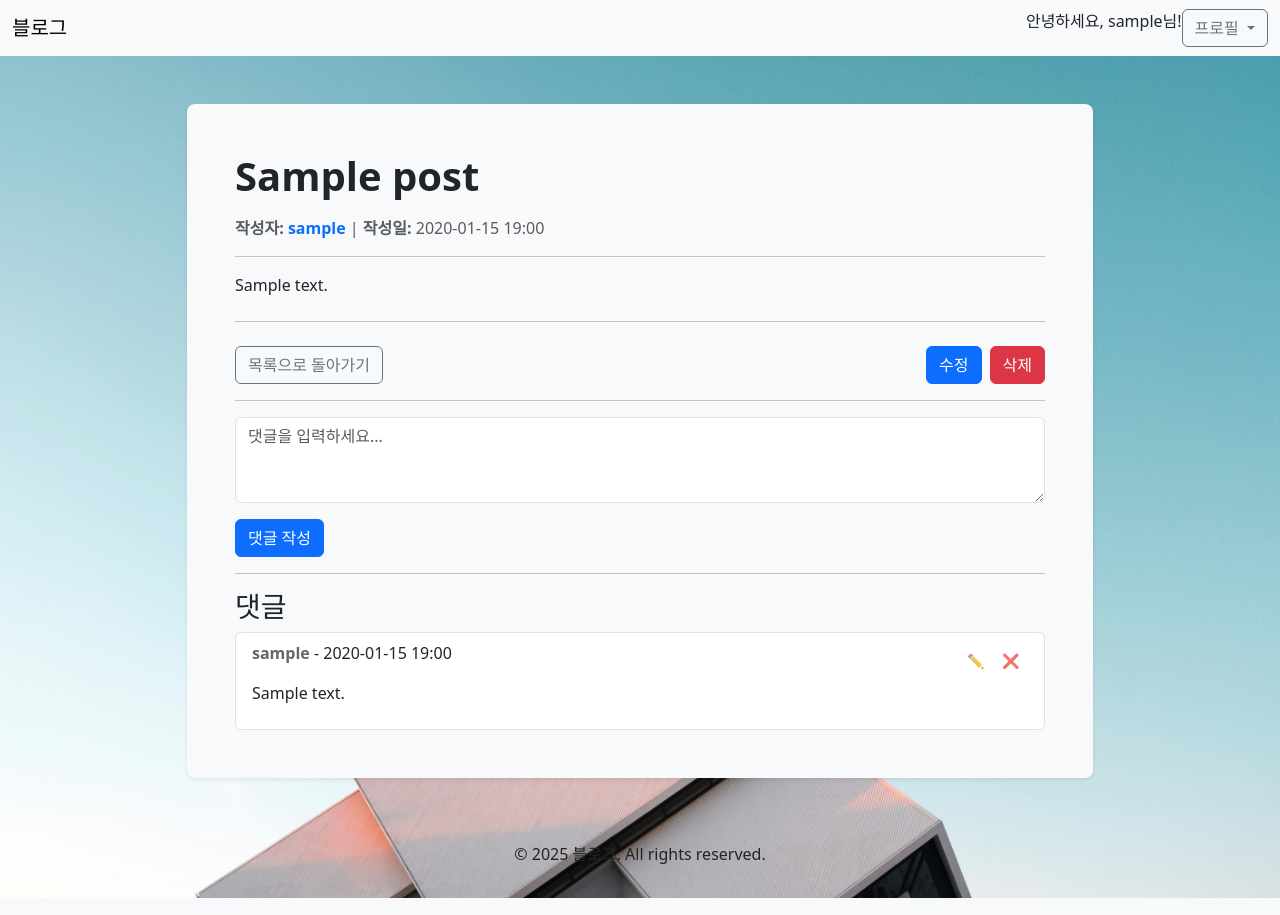
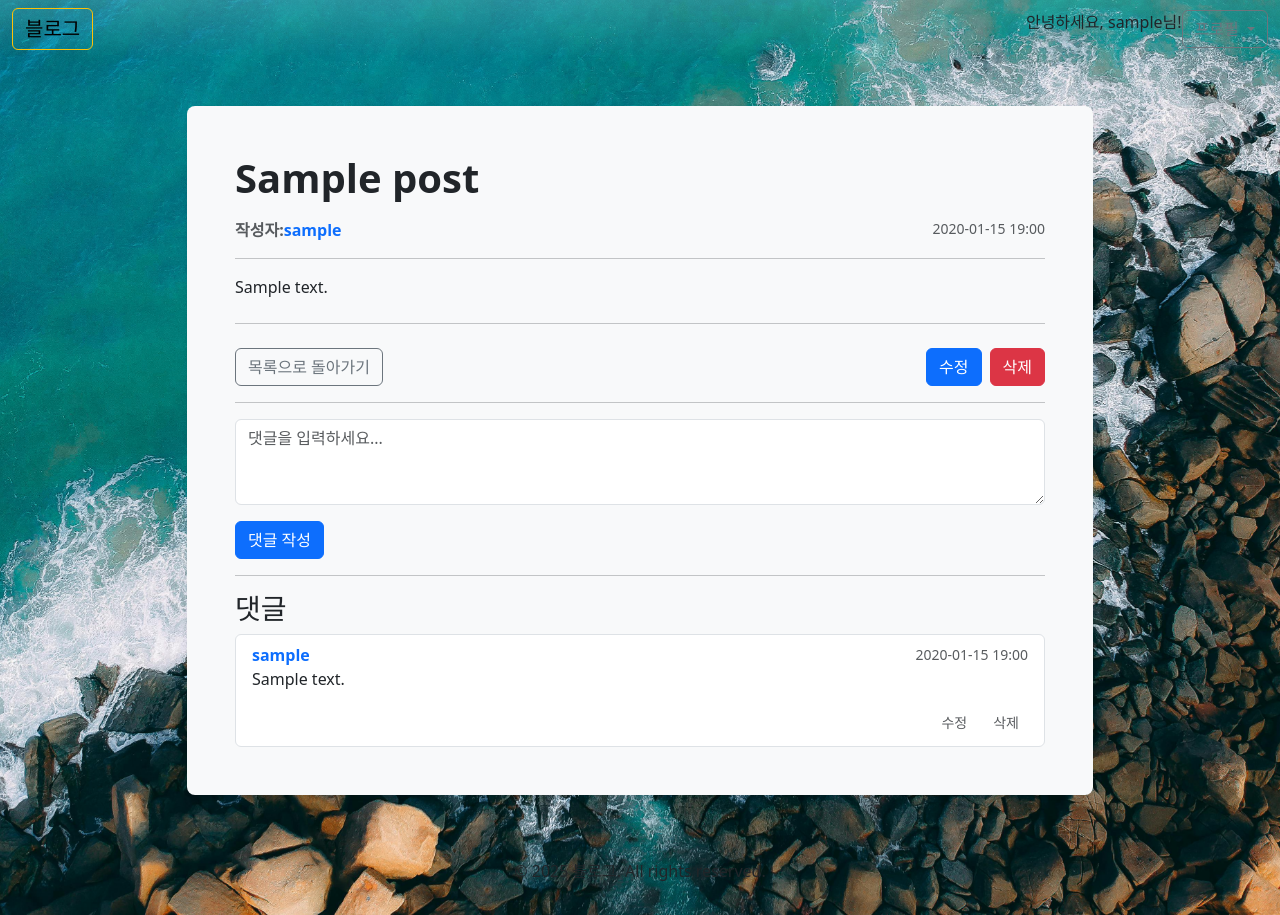
Before and after one commit to devSeyong/Django_blog, a Django app: page /post/1/ in a window 1280 px wide. Run offline with Django 5.2, Linux system fonts and the light colour scheme; a user stored in the database is signed in; tables that the repository leaves empty hold one stand-in row (values such as "Sample post"); some libraries are stand-ins or nearby versions.

Commit message:
Completed blog project

```diff
--- a/blog/templates/blog/post_detail.html
+++ b/blog/templates/blog/post_detail.html
@@ -7,7 +7,7 @@
             <div class="bg-light p-5 rounded-3 shadow-sm">
                 <h1 class="fw-bold mb-3">{{ post.title }}</h1>
 
-                <p class="text-muted">
+                <p class="text-muted d-flex justify-content-between">
                     <strong>작성자:</strong>
                     {% if post.author %}
                         <a href="{% url 'user_profile' post.author.pk %}" class="text-decoration-none fw-bold">
@@ -16,7 +16,7 @@
                     {% else %}
                         <span class="text-muted">알 수 없음</span>
                     {% endif %}
-                    | <strong>작성일:</strong> {{ post.created_at|date:"Y-m-d H:i" }}
+                    <small class="text-muted ms-auto">{{ post.created_at|date:"Y-m-d H:i" }}</small>
                 </p>
                 <hr>
                 <p class="fs-5">{{ post.content|linebreaks }}</p>
@@ -51,23 +51,30 @@
                     {% for comment in post.comments.all %}
                         <li class="list-group-item" id="comment-{{ comment.id }}">
                             <div class="d-flex justify-content-between align-items-center">
-                                <p><strong><a href="{% url 'user_profile' comment.author.pk %}" class="text-decoration-none fw-bold">
+                                <strong>
+                                    <a href="{% url 'user_profile' comment.author.pk %}" class="text-decoration-none fw-bold">
                                         {{ comment.author.username }}
-                                </a></strong> - {{ comment.created_at|date:"Y-m-d H:i" }}</p>
+                                    </a>
+                                </strong>
+                                <small class="text-muted ms-auto">{{ comment.created_at|date:"Y-m-d H:i" }}</small>
+                            </div>
+
+                            <!-- 기존 댓글 내용 -->
+                            <p id="comment-content-{{ comment.id }}">{{ comment.content }}</p>
+
+                            <!-- ✅ 수정 및 삭제 버튼 추가 -->
                             {% if comment.author == user %}
-                                <div class="d-flex">
-                                    <button class="btn btn-sm text-muted edit-btn" data-comment-id="{{ comment.id }}">✏️</button>
-                                    <button class="btn btn-sm text-muted delete-btn" data-comment-id="{{ comment.id }}">❌</button>
+                            <div class="d-flex justify-content-end mt-1">
+                                <button class="btn btn-sm text-muted edit-btn me-2" data-comment-id="{{ comment.id }}">수정</button>
+                                <button class="btn btn-sm text-muted delete-btn" data-comment-id="{{ comment.id }}">삭제</button>
                             </div>
-                                {% endif %}
-                            </div>
-                            <p id="comment-content-{{ comment.id }}">{{ comment.content }}</p>
-                            {% if comment.author == user %}
+
+                            <!-- ✅ 댓글 수정 창 -->
                             <div class="edit-form d-none mt-2 w-100" id="edit-form-{{ comment.id }}">
-                                <textarea class="form-control mb-2" id="edit-content-{{ comment.id }}" rows="4">{{ comment.content }}</textarea>
+                                <textarea class="form-control mb-2" id="edit-content-{{ comment.id }}" rows="3">{{ comment.content }}</textarea>
                                 <div class="d-flex justify-content-start mt-1">
-                                    <button class="btn btn-sm text-muted save-edit-btn" data-comment-id="{{ comment.id }}">저장</button>
-                                    <button class="btn btn-sm text-muted cancel-edit-btn" data-comment-id="{{ comment.id }}">취소</button>
+                                    <button class="btn btn-sm btn-success save-edit-btn" data-comment-id="{{ comment.id }}">💾 저장</button>
+                                    <button class="btn btn-sm btn-secondary cancel-edit-btn" data-comment-id="{{ comment.id }}">취소</button>
                                 </div>
                             </div>
                             {% endif %}
@@ -77,69 +84,37 @@
             </div>
         </div>
     </div>
+</div>
+
 <!-- ✅ 댓글 AJAX 처리 -->
 <script>
     document.addEventListener("DOMContentLoaded", function () {
-            let commentForm = document.getElementById("comment-form");
-
-            if (commentForm) {
-                commentForm.addEventListener("submit", function (e) {
-                    e.preventDefault();
-                    let content = document.getElementById("comment-content").value;
+        function attachCommentEventListeners() {
+            document.querySelectorAll(".delete-btn").forEach(button => {
+                button.addEventListener("click", function () {
+                    let commentId = this.getAttribute("data-comment-id");
                     let csrfToken = document.querySelector("[name=csrfmiddlewaretoken]").value;
 
-                    fetch("{% url 'add_comment' post.pk %}", {
+                    fetch(`/comment/${commentId}/delete/`, {
                         method: "POST",
                         headers: {
-                            "Content-Type": "application/x-www-form-urlencoded",
                             "X-CSRFToken": csrfToken
-                        },
-                        body: `content=${encodeURIComponent(content)}`
+                        }
                     })
                     .then(response => response.json())
                     .then(data => {
                         if (data.success) {
-                            let newComment = `
-                                <li class="list-group-item d-flex justify-content-between align-items-center" id="comment-${data.comment_id}">
-                                    <div>
-                                        <p><strong>${data.author}:</strong> <span id="comment-content-${data.comment_id}">${data.content}</span></p>
-                                    </div>
-                                    <div class="d-flex">
-                                        <button class="btn btn-sm text-muted edit-btn" data-comment-id="${data.comment_id}">✏️</button>
-                                        <button class="btn btn-sm text-muted delete-btn" data-comment-id="${data.comment_id}">❌</button>
-                                    </div>
-                                    <div class="edit-form d-none mt-2" id="edit-form-${data.comment_id}">
-                                        <textarea class="form-control mb-2" id="edit-content-${data.comment_id}">${data.content}</textarea>
-                                        <button class="btn btn-sm btn-success save-edit-btn" data-comment-id="${data.comment_id}">💾 저장</button>
-                                        <button class="btn btn-sm btn-secondary cancel-edit-btn" data-comment-id="${data.comment_id}">취소</button>
-                                    </div>
-                                </li>`;
-                            document.getElementById("comment-list").innerHTML += newComment;
-                            document.getElementById("comment-content").value = "";
-
-                            attachCommentEventListeners(); // ✅ 새 댓글에도 이벤트 리스너 추가
+                            document.getElementById(`comment-${commentId}`).remove();
                         }
                     });
                 });
-            }
+            });
 
-            function attachCommentEventListeners() {
             document.querySelectorAll(".edit-btn").forEach(button => {
                 button.addEventListener("click", function () {
                     let commentId = this.getAttribute("data-comment-id");
-                        let editForm = document.getElementById(`edit-form-${commentId}`);
-                        if (editForm.classList.contains("d-none")) {
-                            editForm.classList.remove("d-none"); // ✅ 수정 폼 보이기
-                        } else {
-                            editForm.classList.add("d-none"); // ✅ 다시 누르면 닫기
-                        }
-                    });
-                });
-
-                document.querySelectorAll(".cancel-edit-btn").forEach(button => {
-                    button.addEventListener("click", function () {
-                        let commentId = this.getAttribute("data-comment-id");
-                        document.getElementById(`edit-form-${commentId}`).classList.add("d-none");
+                    document.getElementById(`comment-content-${commentId}`).classList.toggle("d-none");
+                    document.getElementById(`edit-form-${commentId}`).classList.toggle("d-none");
                 });
             });
 
@@ -161,35 +136,84 @@
                     .then(data => {
                         if (data.success) {
                             document.getElementById(`comment-content-${commentId}`).innerText = data.content;
-                                document.getElementById(`edit-form-${commentId}`).classList.add("d-none"); // ✅ 수정 완료 후 폼 닫기
+                            document.getElementById(`comment-content-${commentId}`).classList.remove("d-none");
+                            document.getElementById(`edit-form-${commentId}`).classList.add("d-none");
                         }
                     });
                 });
             });
 
-                document.querySelectorAll(".delete-btn").forEach(button => {
+            document.querySelectorAll(".cancel-edit-btn").forEach(button => {
                 button.addEventListener("click", function () {
                     let commentId = this.getAttribute("data-comment-id");
+                    document.getElementById(`edit-form-${commentId}`).classList.add("d-none");
+                    document.getElementById(`comment-content-${commentId}`).classList.remove("d-none");
+                });
+            });
+        }
+
+        // ✅ 댓글 작성 AJAX 추가
+        let commentForm = document.getElementById("comment-form");
+        if (commentForm) {
+            commentForm.addEventListener("submit", function (e) {
+                e.preventDefault();
+
+                let content = document.getElementById("comment-content").value;
                 let csrfToken = document.querySelector("[name=csrfmiddlewaretoken]").value;
 
-                        fetch(`/comment/${commentId}/delete/`, {
+                fetch("{% url 'add_comment' post.id %}", {
                     method: "POST",
                     headers: {
+                        "Content-Type": "application/x-www-form-urlencoded",
                         "X-CSRFToken": csrfToken
-                            }
+                    },
+                    body: `content=${encodeURIComponent(content)}`
                 })
                 .then(response => response.json())
                 .then(data => {
                     if (data.success) {
-                                document.getElementById(`comment-${commentId}`).remove();
+                        let commentList = document.getElementById("comment-list");
+                        let newComment = document.createElement("li");
+                        newComment.classList.add("list-group-item");
+                        newComment.setAttribute("id", `comment-${data.comment_id}`);
+                        newComment.innerHTML = `
+                            <div class="d-flex justify-content-between align-items-center">
+                                <strong>
+                                    <a href="/profile/${data.author_id}/" class="text-decoration-none fw-bold">
+                                        ${data.author}
+                                    </a>
+                                </strong>
+                                <small class="text-muted ms-auto">${new Date().toLocaleString()}</small>
+                            </div>
+                            <p id="comment-content-${data.comment_id}">${data.content}</p>
+                            <!-- ✅ 새로 추가된 댓글에도 수정/삭제 버튼 포함 -->
+                            <div class="d-flex justify-content-end mt-1">
+                                <button class="btn btn-sm text-muted edit-btn me-2" data-comment-id="${data.comment_id}">수정</button>
+                                <button class="btn btn-sm text-muted delete-btn" data-comment-id="${data.comment_id}">삭제</button>
+                            </div>
+                            <!-- ✅ 댓글 수정 창 추가 -->
+                            <div class="edit-form d-none mt-2 w-100" id="edit-form-${data.comment_id}">
+                                <textarea class="form-control mb-2" id="edit-content-${data.comment_id}" rows="3">${data.content}</textarea>
+                                <div class="d-flex justify-content-start mt-1">
+                                    <button class="btn btn-sm btn-success save-edit-btn" data-comment-id="${data.comment_id}">💾 저장</button>
+                                    <button class="btn btn-sm btn-secondary cancel-edit-btn" data-comment-id="${data.comment_id}">취소</button>
+                                </div>
+                            </div>
+                        `;
+                        commentList.prepend(newComment);
+                        document.getElementById("comment-content").value = ""; // 입력 필드 초기화
+
+                        // ✅ 새로 추가된 댓글에도 수정/삭제 이벤트 리스너 적용
+                        attachCommentEventListeners();
+                    } else {
+                        alert("댓글 작성에 실패했습니다.");
                     }
-                        });
-                    });
+                })
+                .catch(error => console.error("Error:", error));
             });
         }
 
-            attachCommentEventListeners(); // ✅ 기존 댓글에도 이벤트 리스너 적용
+        attachCommentEventListeners();
     });
     </script>
-    </div>
 {% endblock %}
--- a/blog/views.py
+++ b/blog/views.py
@@ -31,7 +31,7 @@
                 | Q(author__username__icontains=search_query)
             )
 
-        return queryset.order_by("-created_at")
+        return queryset.order_by("-created_at")  # ✅ 최신순 정렬
 
     def get_context_data(self, **kwargs):
         context = super().get_context_data(**kwargs)
--- a/static/css/style.css
+++ b/static/css/style.css
@@ -1,6 +1,6 @@
 /* ✅ 전체 페이지 배경 */
 .page-background {
-    background: url('../img/background.jpg') no-repeat center center/cover;
+    background: url('/static/img/background.jpg') no-repeat center center/cover;
     min-height: 100vh;
     display: flex;
     flex-direction: column;
--- a/templates/base.html
+++ b/templates/base.html
@@ -6,12 +6,25 @@
     <title>{% block title %}블로그{% endblock %}</title>
     <link rel="stylesheet" href="https://cdn.jsdelivr.net/npm/bootstrap@5.3.0/dist/css/bootstrap.min.css">
     <link rel="stylesheet" href="{% static 'css/style.css' %}">
+    <!-- ✅ 배경 이미지 직접 설정 -->
+    <style>
+        body.page-background {
+            background: url("{% static 'img/background.jpg' %}") no-repeat center center/cover;
+            min-height: 100vh;
+        }
+    </style>
 </head>
 <body class="page-background">  <!-- ✅ 배경을 body에 적용 -->
     <!-- ✅ 네비게이션 바 -->
-    <nav class="navbar navbar-expand-lg navbar-light bg-light">
+    <nav class="navbar navbar-expand-lg navbar-light bg-gradient">
         <div class="container-fluid">
-            <a class="navbar-brand" href="{% url 'post_list' %}">블로그</a>
+            <a class="navbar-brand text-black border-warning shadow-lg
+                bg-gradient text-decoration-none btn btn-outline-warning d-flex align-items-center justify-content-center"
+                href="{% url 'post_list' %}">
+                <i class="bi bi-pencil-square me-0"></i> 블로그
+            </a>
+
+
 
             <div class="d-flex">
                 {% if user.is_authenticated %}
```
Also changed, not shown: blog/templates/blog/post_list.html (+10 -4 lines), README.md, static/img/background.jpg, 2 other files. Lines whose indentation alone changed are shown as unchanged.
